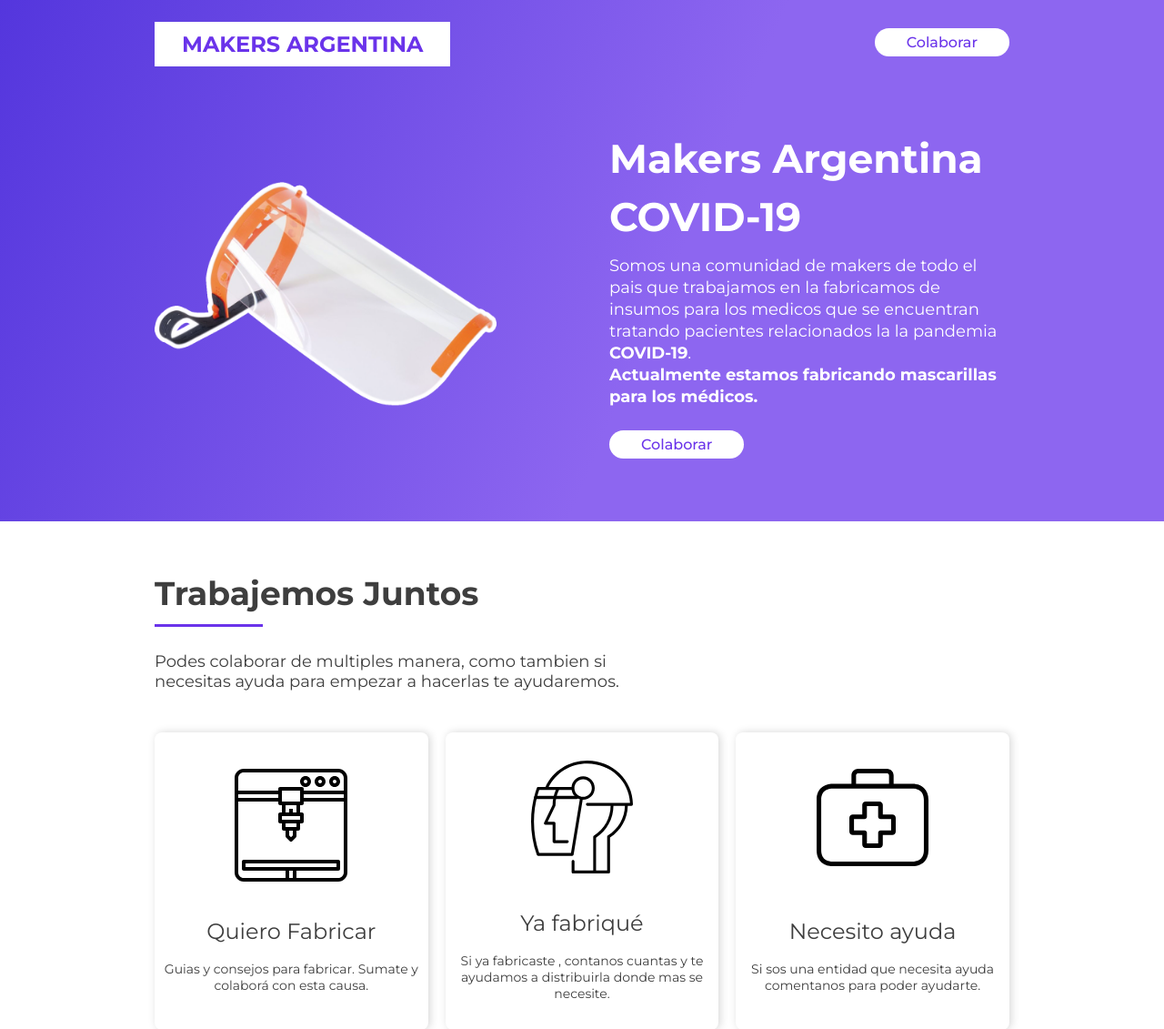
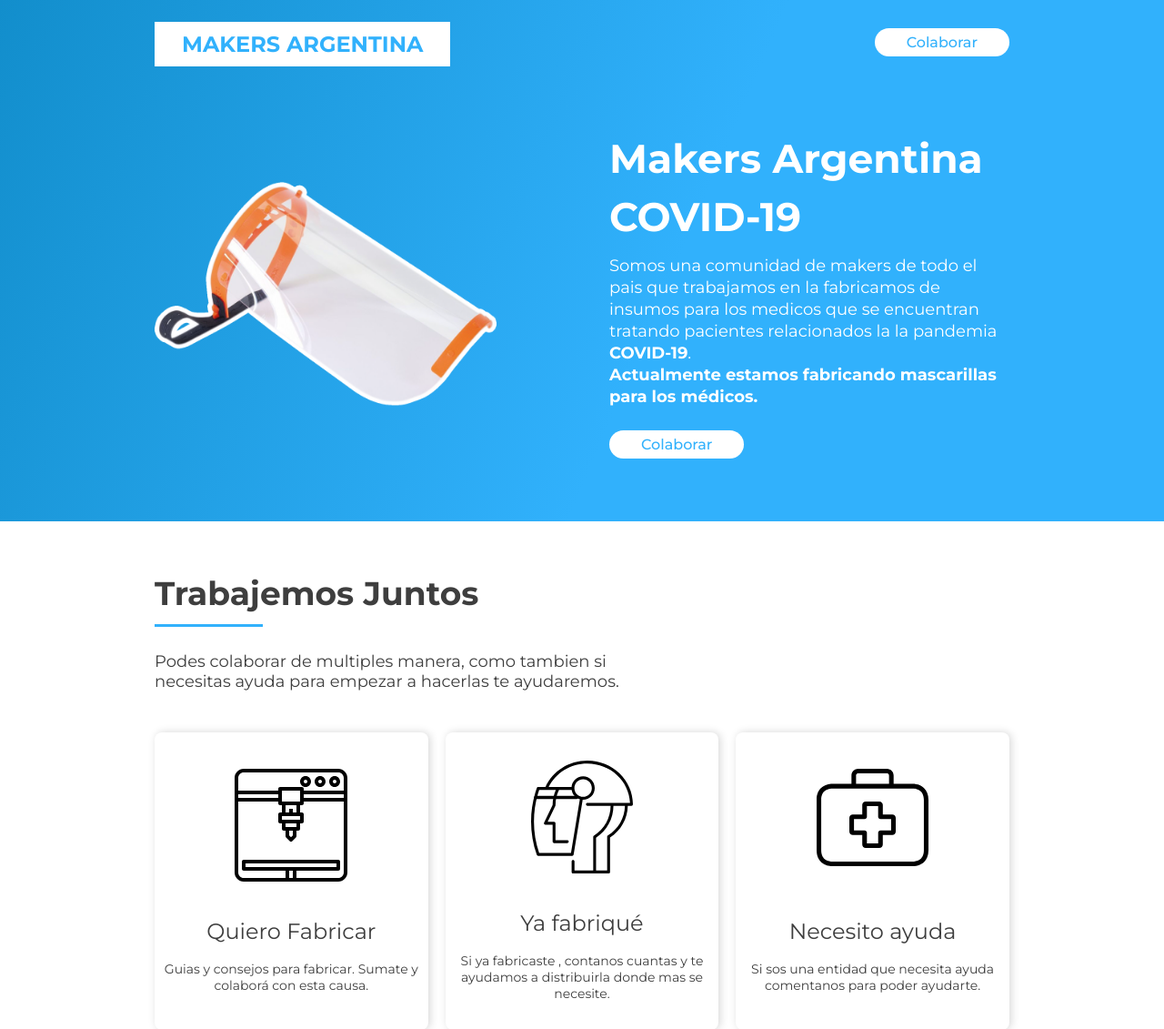
Before and after one commit to FabLabCordoba/covid19Page, a PHP site: page / in a window 1280 px wide. Shown: the top 1131 px of the page at 91% size. Run offline with PHP 8.4, Linux system fonts and the light colour scheme.

Commit message:
cambio de colores directamente en el css

```diff
--- a/css/app.css
+++ b/css/app.css
@@ -11,12 +11,12 @@ html, body {
 .background-container {
   text-align: center; }
   .background-container--purple {
-    background: linear-gradient(293deg, #8d66f0 43%, #5436dd); }
+    background: linear-gradient(293deg, #31B1FC 43%, #128ECC); }
   .background-container--bluish {
     background: #f5f9ff; }
 
 .banner {
-  background: linear-gradient(274deg, #8d66f0 100%, #5436dd);
+  background: linear-gradient(274deg, #31B1FC 100%, #128ECC);
   display: flex;
   justify-content: center;
   padding: 1.5rem;
@@ -83,7 +83,7 @@ html, body {
   text-decoration: none;
   border-radius: 1.25rem;
   background-color: #ffffff;
-  color: #6a33ea;
+  color: #31B1FC;
   padding: 0.375rem 2.1875rem;
   display: inline-block;
   font-weight: 500;
@@ -93,7 +93,7 @@ html, body {
     box-shadow: 2px 0 20px 0 rgba(0, 0, 0, 0.16); }
   .button_inverted {
     color: #FFF;
-    background: #6a33ea;
+    background: #31B1FC;
     font-size: 18px;
     font-weight: normal;
     padding: 0.625rem 2.5rem;
@@ -132,7 +132,7 @@ html, body {
       width: 119px;
       height: 3px;
       left: 0;
-      background-color: #6a33ea; }
+      background-color: #31B1FC; }
   .section--info {
     font-size: 1.125rem; }
     @media (max-width: 767px) {
@@ -151,7 +151,7 @@ html, body {
     width: 23%;
     margin-bottom: 12px;
     font-weight: 500;
-    color: #6a33ea;
+    color: #31B1FC;
     font-size: 1.125rem; }
     @media (max-width: 767px) {
       .list--item {
@@ -210,7 +210,7 @@ html, body {
     text-transform: uppercase;
     padding: 0.625rem 1.875rem;
     background: white;
-    color: #6a33ea;
+    color: #31B1FC;
     font-weight: 700;
     font-size: 1.5rem; }
     @media (max-width: 767px) {
@@ -344,7 +344,7 @@ html, body {
 
 .stat {
   text-align: center;
-  color: #6a33ea; }
+  color: #31B1FC; }
   .stat--number {
     font-size: 2.25rem;
     margin-bottom: 32px; }
```
